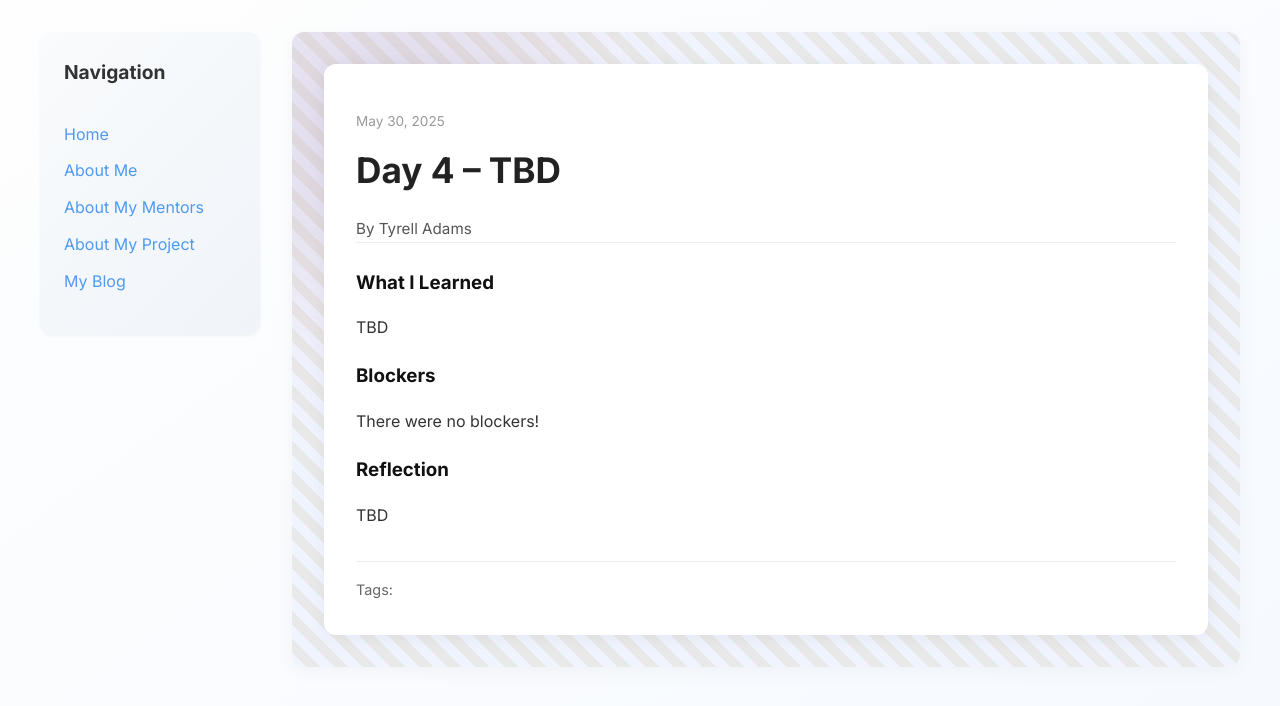
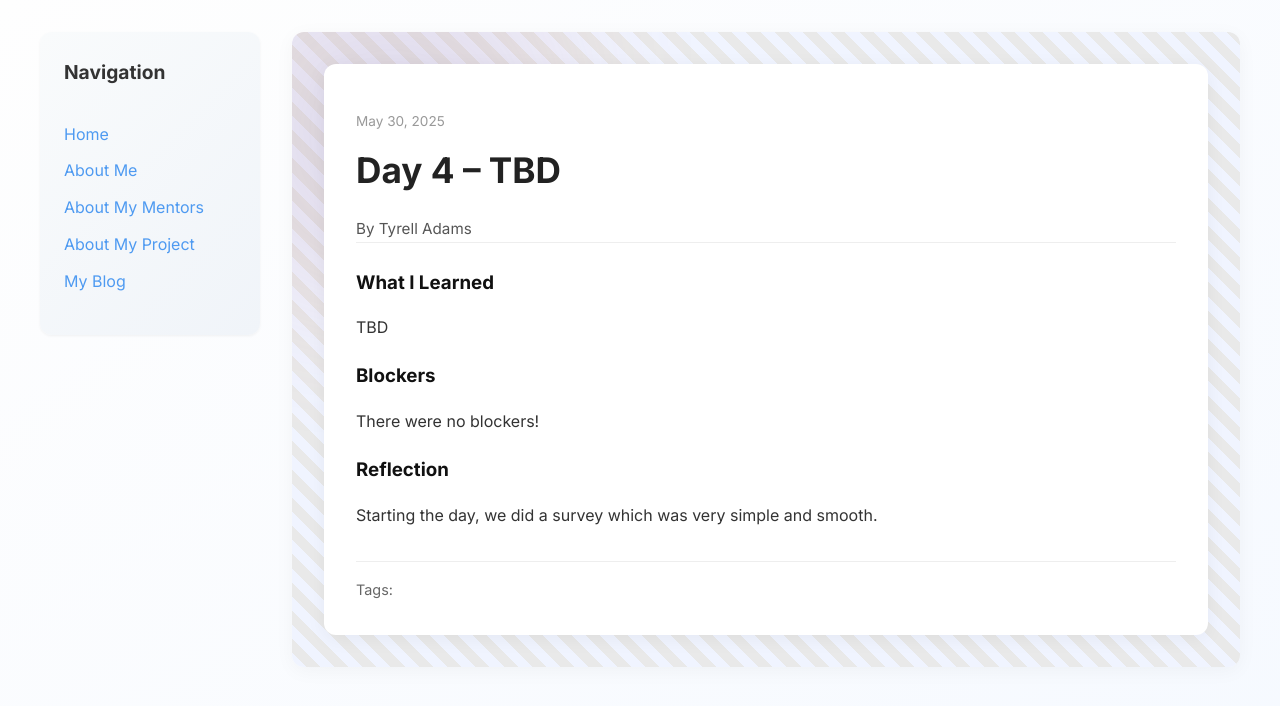
Before and after one commit to Tyrell-Adams/Tyrell-Adams.github.io, a Jekyll site: the page built from _posts/2025-05-30-day-4.md, in a window 1280 px wide. Shown: the top 706 px of the page. Built offline with Jekyll 4.4.1, drawn with Linux system fonts in a browser that asks for light colours.

Commit message:
Update 2025-05-30-day-4.md

```diff
--- a/_posts/2025-05-30-day-4.md
+++ b/_posts/2025-05-30-day-4.md
@@ -12,5 +12,5 @@ blockers: |
   There were no blockers!
 
 reflection: |
-  TBD
+  Starting the day, we did a survey which was very simple and smooth.
 ---
```
